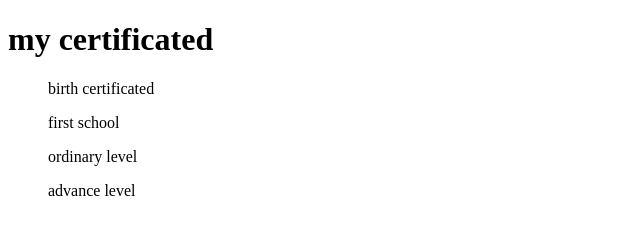
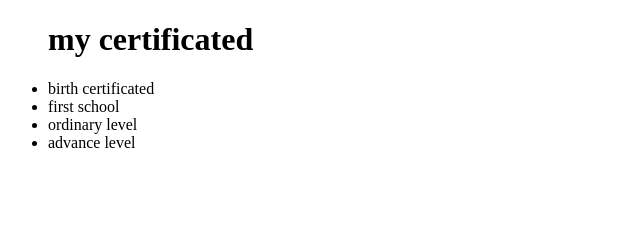
Before and after one commit to cesarfranck40-crypto/minpro1, a plain HTML site: page cv.html in a window 1280 px wide. Shown: the whole page, without its empty margins (0-640 px from the left). Drawn offline with Linux system fonts and the light colour scheme.

Commit message:
Experience.html

```diff
--- a/cv.html
+++ b/cv.html
@@ -6,11 +6,12 @@
     <title>Document</title>
 </head>
 <body>
+    <ul>
     <h1>my certificated</h1>
-    <ul>birth certificated</ul>
-    <ul>first school</ul>
-    <ul>ordinary level </ul>
-    <ul>advance level </ul>
-
+    <li>birth certificated</li>
+    <li>first school</li>
+    <li>ordinary level </li>
+    <li>advance level </li>
+    </ul>
 </body>
 </html>
```
Also changed, not shown: Experience.html (added, +11 -0 lines), index.html (+11 -0 lines).
